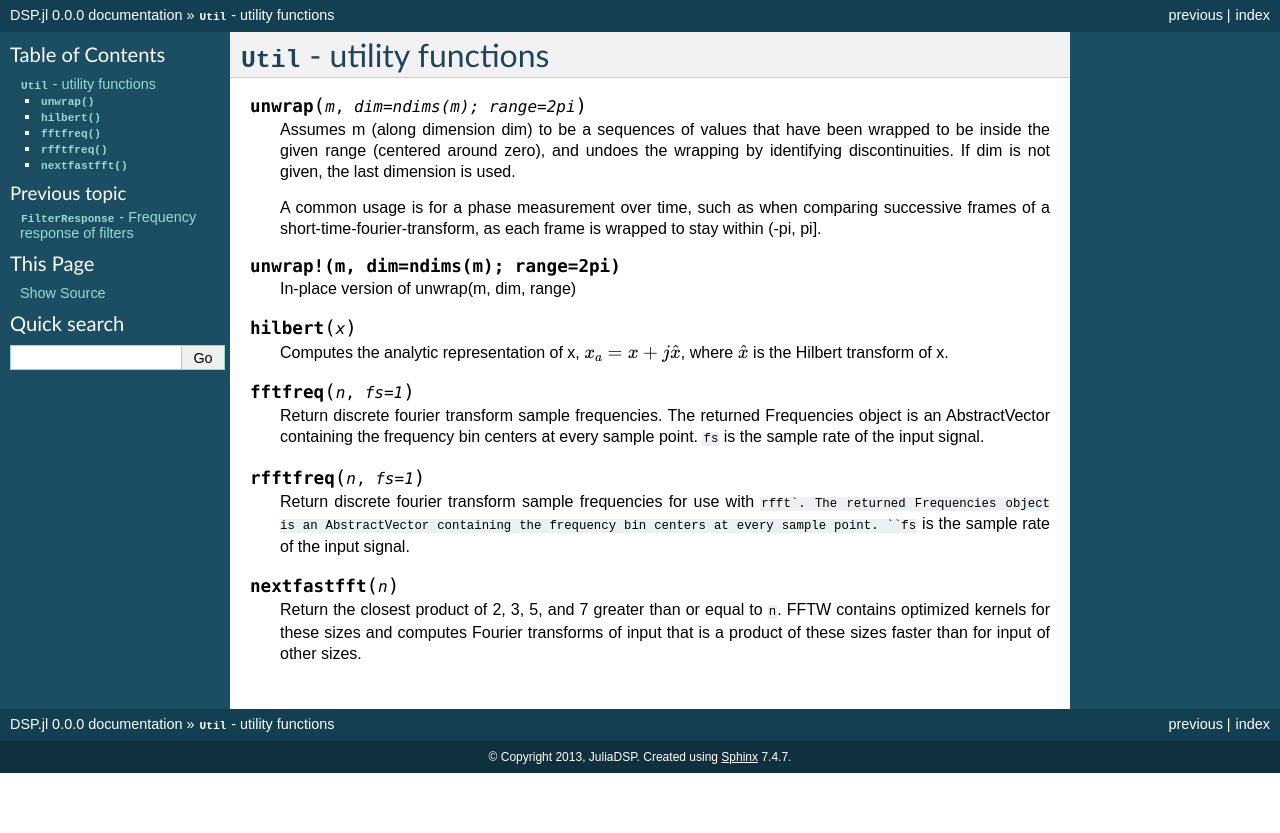
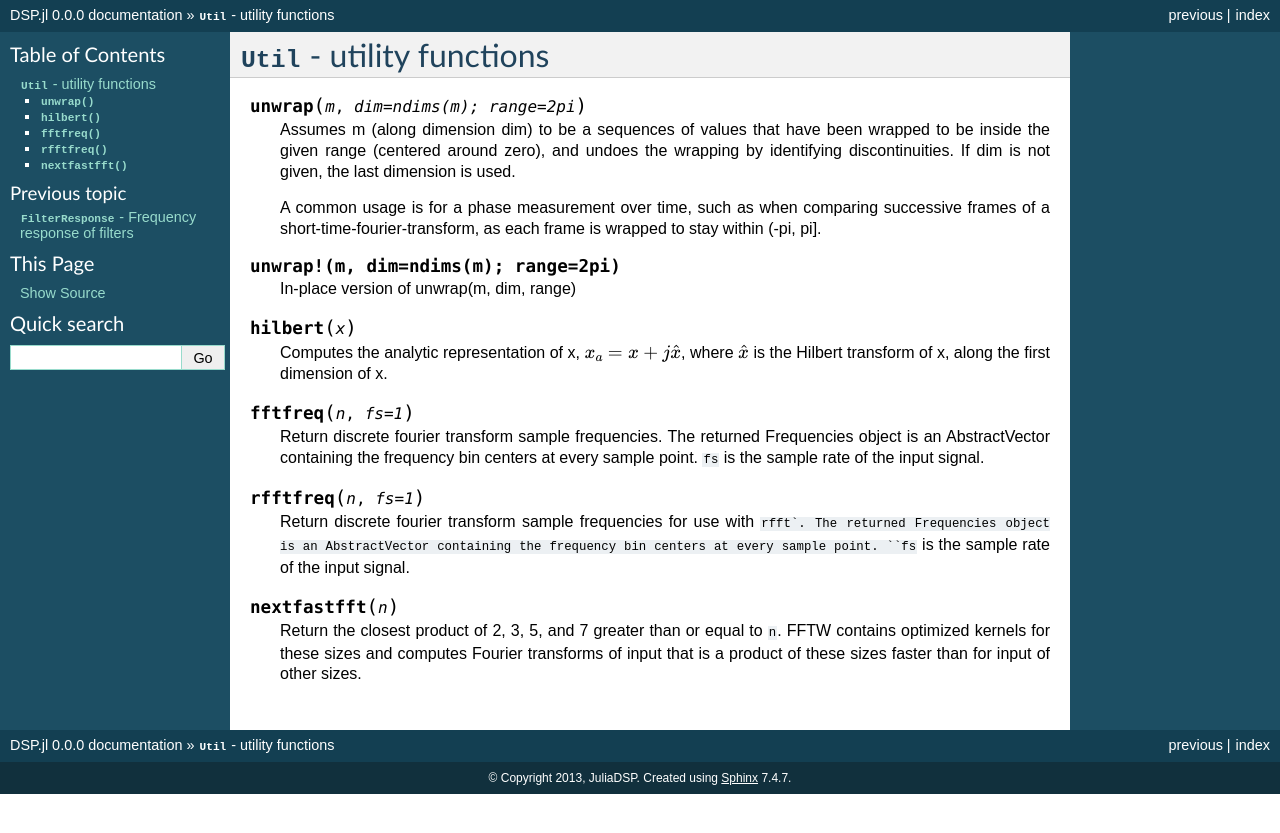
Before and after one commit to JuliaDSP/DSP.jl, a Sphinx documentation site: the page built from doc/util.rst, in a window 1280 px wide. Shown: the top 833 px of the page. Built offline with Sphinx 7.4.7, drawn with Linux system fonts in a browser that asks for light colours; formulas are drawn with MathJax 3.

Commit message:
Make hilbert operate along columns of multidimensional arrays

```diff
--- a/doc/util.rst
+++ b/doc/util.rst
@@ -19,7 +19,8 @@
 .. function:: hilbert(x)
 
     Computes the analytic representation of x, :math:`x_a = x + j
-    \hat{x}`, where :math:`\hat{x}` is the Hilbert transform of x.
+    \hat{x}`, where :math:`\hat{x}` is the Hilbert transform of x,
+    along the first dimension of x.
 
 .. function:: fftfreq(n, fs=1)
 
```
Also changed, not shown: 3 other files.
